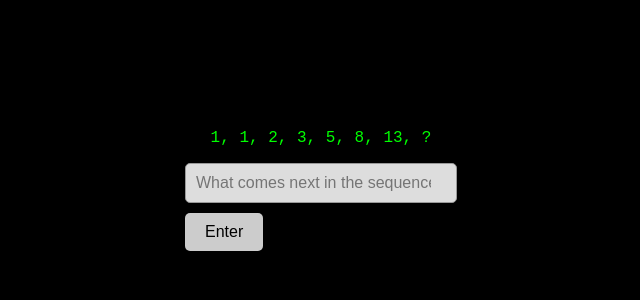
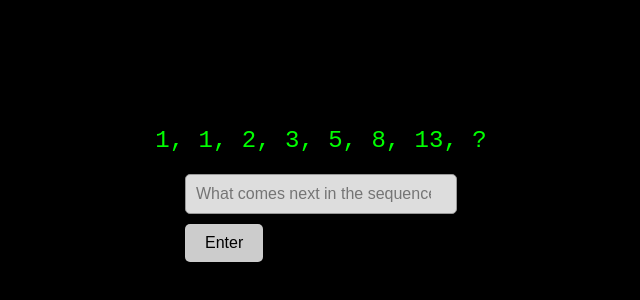
Before and after one commit to TheanosPath/Theanos-Path-Site, a plain HTML site: page index.html in a window 1280 px wide. Shown: the part 218-518 px from the top of the page, without its empty margins (319-959 px from the left). Drawn offline with Linux system fonts and the light colour scheme.

Commit message:
Update index.html
forgot to change # in front of "sequence" class to a . in front of it.

```diff
--- a/index.html
+++ b/index.html
@@ -17,7 +17,7 @@
       flex-direction: column;
     }
 
-#sequence {
+.sequence {
   font-size: 24px;
   margin-bottom: 20px;
   color: #0f0;
```
